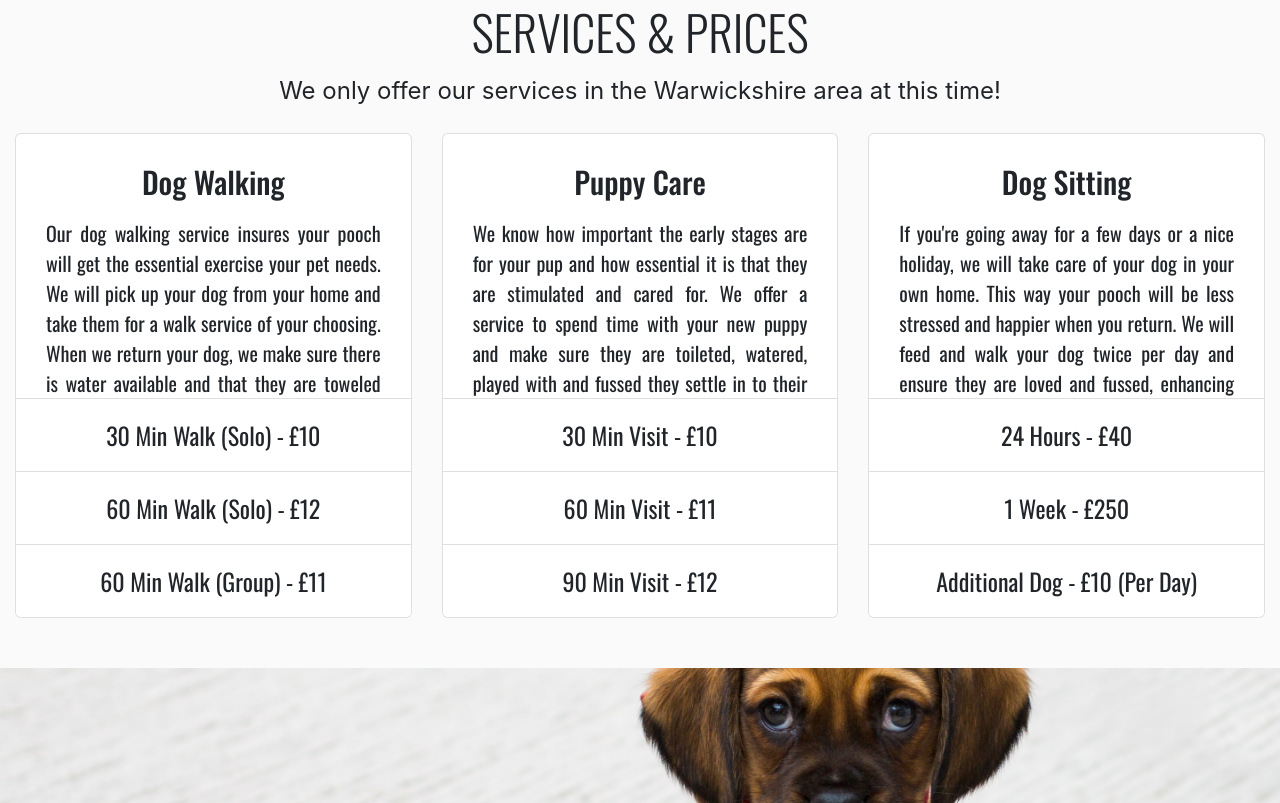
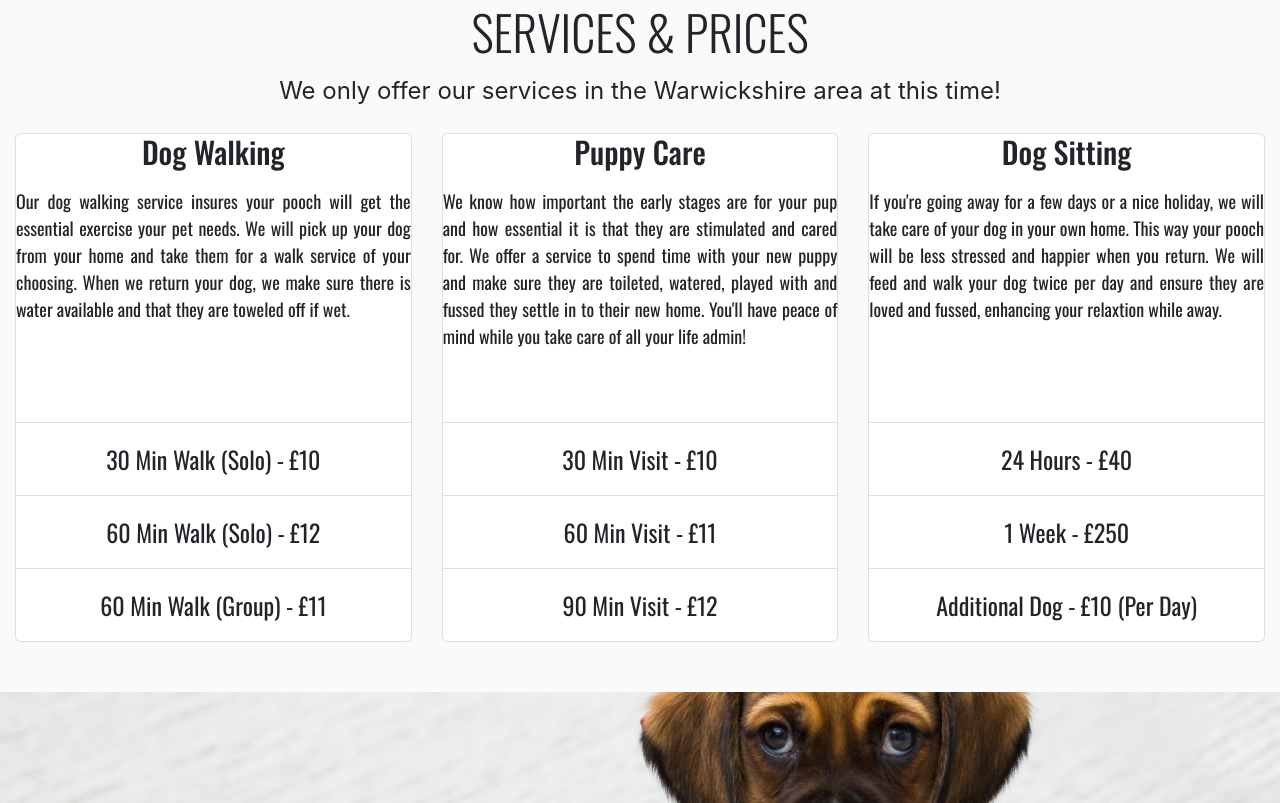
Before and after one commit to Code-Institute-Submissions/svickery-waggedoutwalkies, a plain HTML site: page index.html in a window 1280 px wide. Shown: the part 897-1700 px from the top of the page. Drawn offline with nearby package versions, Linux system fonts and the light colour scheme.

Commit message:
New class added for service card body and text given a different size to make site look better.

```diff
--- a/assets/css/style.css
+++ b/assets/css/style.css
@@ -117,8 +117,12 @@ section {
 
 .card-text {
     font-family: "Oswald", sans-serif;
-    font-size: 20px;
+    font-size: 18px;
     text-align: justify;
+}
+
+.service-card-body  {
+    height: 12rem;
 }
 
 /******************************** Quote Cards ***********************************/
--- a/index.html
+++ b/index.html
@@ -81,7 +81,7 @@
 			<div class="service-row row">
 				<div class="col-sm-12 col-md-4 col-lg-4">
 					<div class="card card-service">
-						<div class="card-body">
+						<div class="service-card-body">
 							<h5 class="card-title">Dog Walking</h5>
 							<p class="card-text">
 								Our dog walking service insures your pooch will get the
@@ -101,7 +101,7 @@
 
 				<div class="col-sm-12 col-md-4 col-lg-4">
 					<div class="card card-service">
-						<div class="card-body">
+						<div class="service-card-body">
 							<h5 class="card-title">Puppy Care</h5>
 							<p class="card-text">
 								We know how important the early stages are for your pup and how
@@ -122,7 +122,7 @@
 
 				<div class="col-sm-12 col-md-4 col-lg-4">
 					<div class="card card-service">
-						<div class="card-body">
+						<div class="service-card-body">
 							<h5 class="card-title">Dog Sitting</h5>
 							<p class="card-text">
 								If you're going away for a few days or a nice holiday, we will
```
Lines whose indentation alone changed are shown as unchanged.
